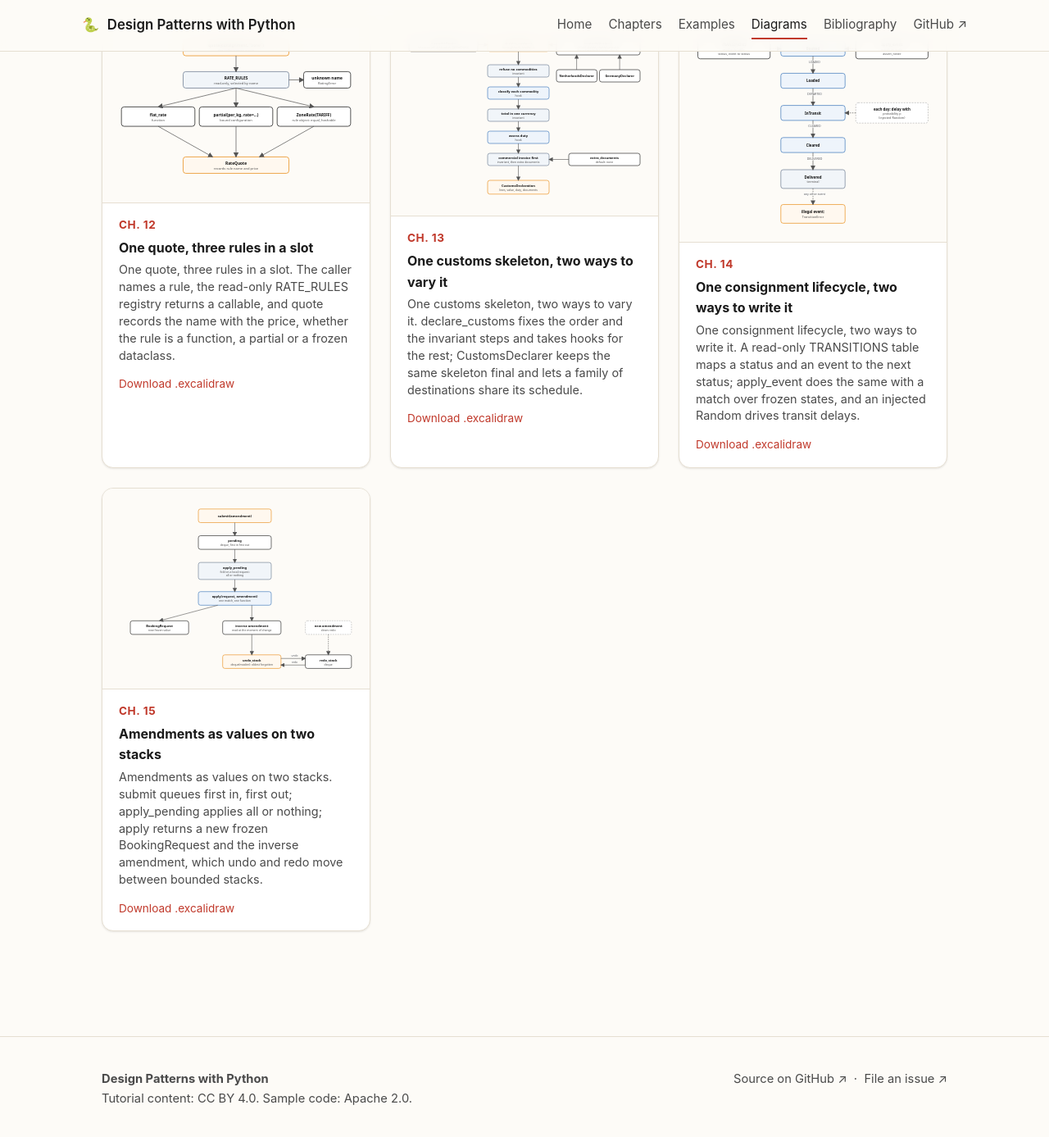
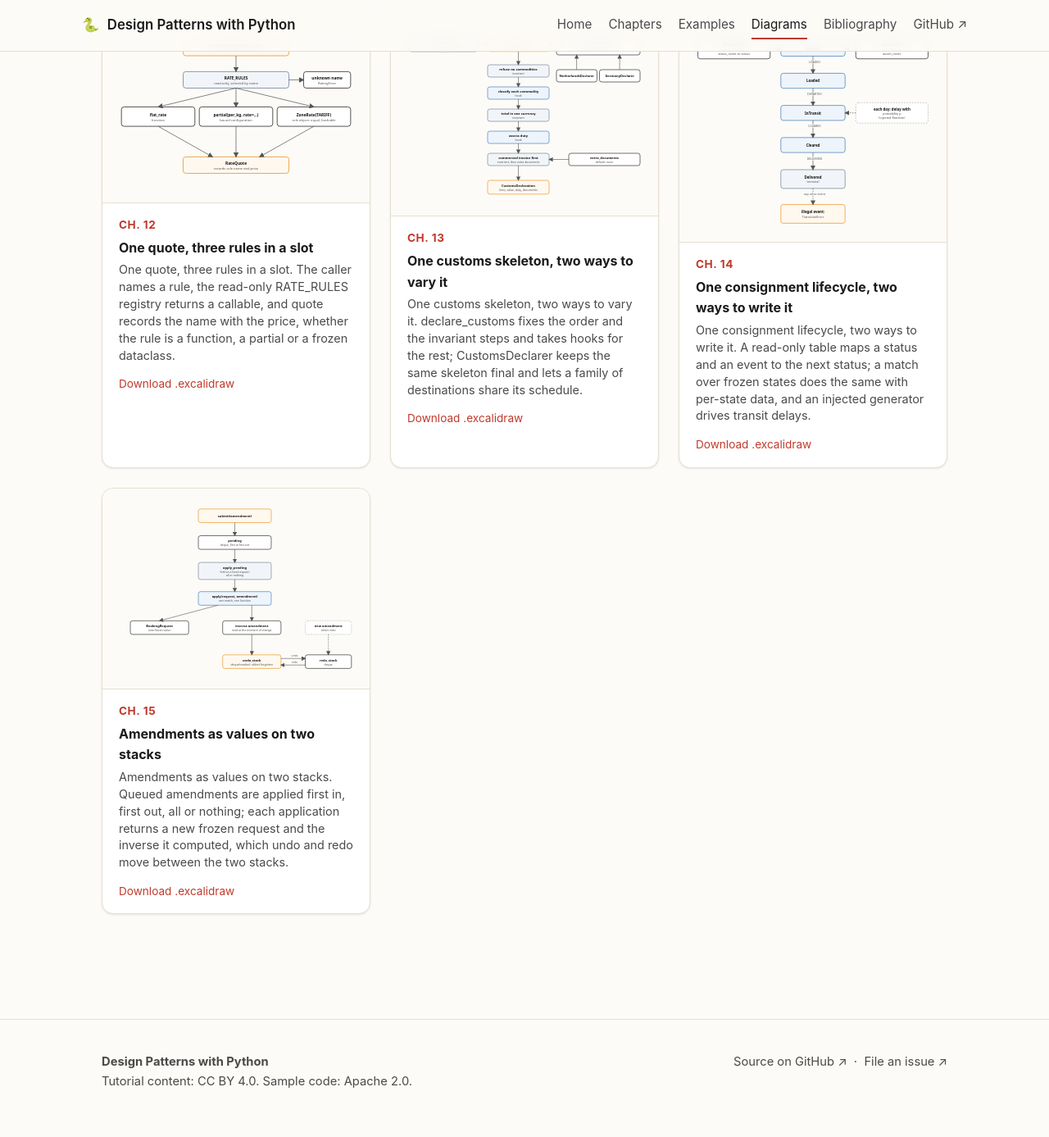
Before and after one commit to patterncatalyst/design-patterns-with-python, a Jekyll site: the page built from diagrams.html, in a window 1280 px wide and 1400 px high, scrolled down 2591 px. Shown: the top 1387 px of the window at 82% size. Built offline with Jekyll 4.4.1, drawn with Linux system fonts in a browser that asks for light colours.

```diff
--- a/_data/diagrams.yml
+++ b/_data/diagrams.yml
@@ -125,16 +125,16 @@
   section: "Ch. 14"
   title: One consignment lifecycle, two ways to write it
   caption: >-
-    One consignment lifecycle, two ways to write it. A read-only TRANSITIONS
-    table maps a status and an event to the next status; apply_event does the
-    same with a match over frozen states, and an injected Random drives
+    One consignment lifecycle, two ways to write it. A read-only table maps
+    a status and an event to the next status; a match over frozen states
+    does the same with per-state data, and an injected generator drives
     transit delays.
 
 - name: 15-command-undo-and-command-queues
   section: "Ch. 15"
   title: Amendments as values on two stacks
   caption: >-
-    Amendments as values on two stacks. submit queues first in, first out;
-    apply_pending applies all or nothing; apply returns a new frozen
-    BookingRequest and the inverse amendment, which undo and redo move
-    between bounded stacks.
+    Amendments as values on two stacks. Queued amendments are applied first
+    in, first out, all or nothing; each application returns a new frozen
+    request and the inverse it computed, which undo and redo move between
+    the two stacks.
```
Also changed, not shown: _docs/14-state-and-finite-state-machines.md (+7 -7 lines), _docs/15-command-undo-and-command-queues.md (+16 -16 lines), _plans/evidence/transit-delay-model.md (+1 -1 lines), _plans/r07-plan.md (+2 -2 lines), _plans/reconciliation-plan.md (+10 -10 lines).
